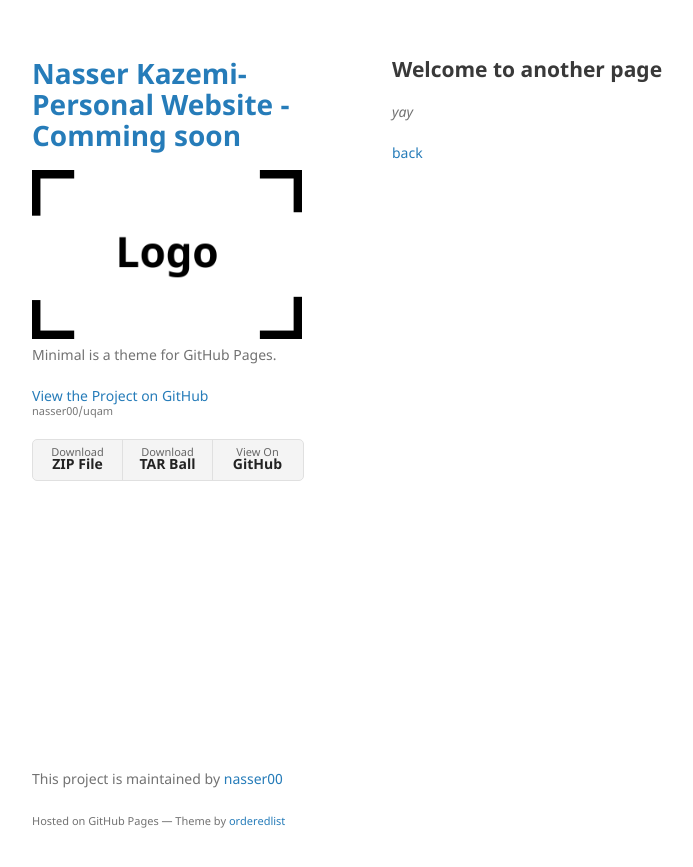
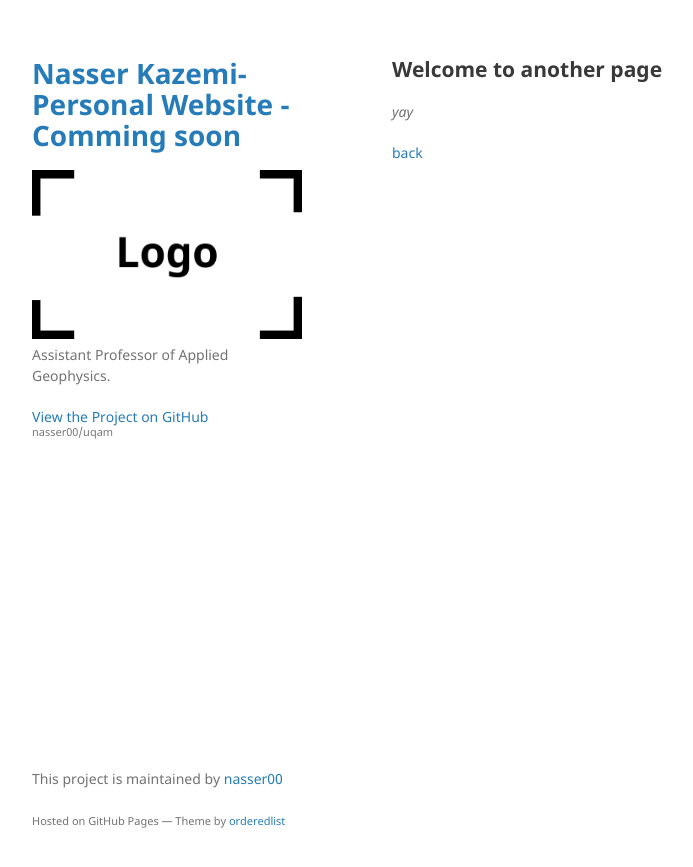
Before and after one commit to nasser00/uqam, a Jekyll site: the page built from another-page.md, in a window 1280 px wide. Shown: the top 867 px of the page, without its empty margins (178-871 px from the left). Built offline with Jekyll 4.4.1, drawn with Linux system fonts in a browser that asks for light colours; our own code applies the rules of GitHub Pages for plain Markdown files.

Commit message:
Update _config.yml

```diff
--- a/_config.yml
+++ b/_config.yml
@@ -1,6 +1,6 @@
 title: Nasser Kazemi- Personal Website - Comming soon
 logo: /assets/img/logo.png
-description: Minimal is a theme for GitHub Pages.
-show_downloads: true
+description: Assistant Professor of Applied Geophysics.
+show_downloads: false
 google_analytics:
 theme: jekyll-theme-minimal
```
